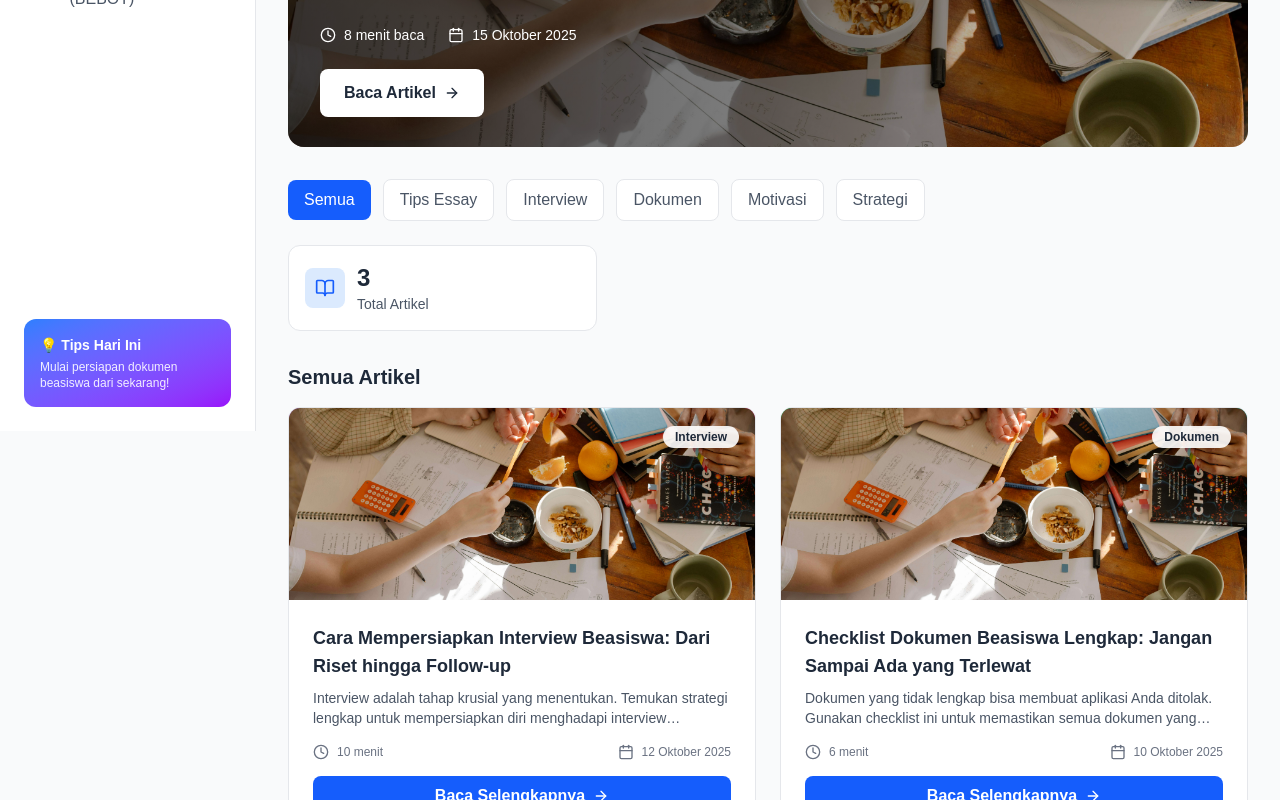
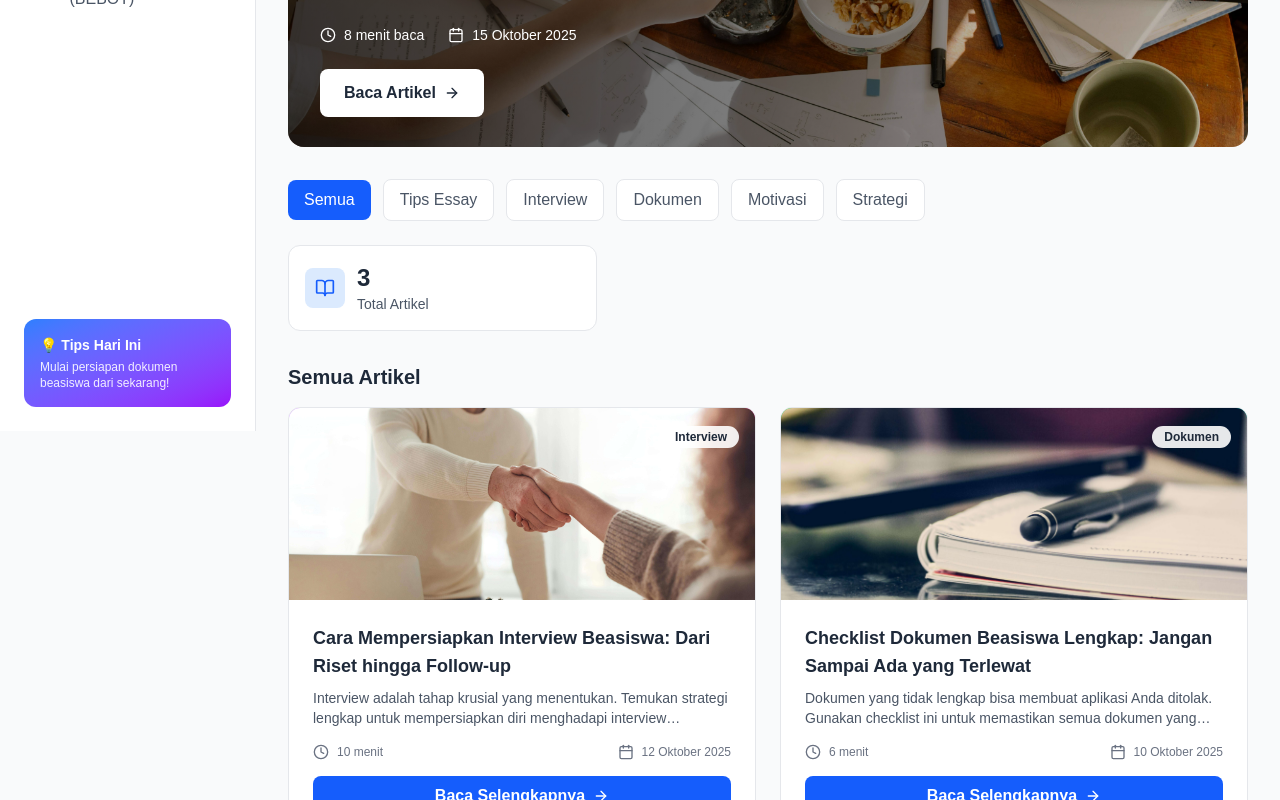
Before and after one commit to Zakianggoro/beasiswa-pengentidur, a Next.js app: page /artikel in a window 1280 px wide. Shown: the part 369-1169 px from the top of the page. Built offline with nearby package versions, Linux system fonts and the light colour scheme.

Commit message:
fix: article image

```diff
--- a/src/app/artikel/page.tsx
+++ b/src/app/artikel/page.tsx
@@ -230,8 +230,8 @@ export default function ArtikelPage() {
               <div key={article.id} className="bg-white rounded-xl overflow-hidden border border-gray-200 hover:shadow-xl transition group">
                 <div className={`h-40 md:h-48 bg-gradient-to-r ${article.color} p-4 md:p-6 flex items-center justify-center relative overflow-hidden`}>
                   <Image
-                    src={featuredArticle.imageUrl}
-                    alt={featuredArticle.title}
+                    src={article.imageUrl}
+                    alt={article.title}
                     fill
                     className="object-cover"
                     sizes="(max-width: 768px) 100vw, (max-width: 1200px) 50vw, 33vw"
```
